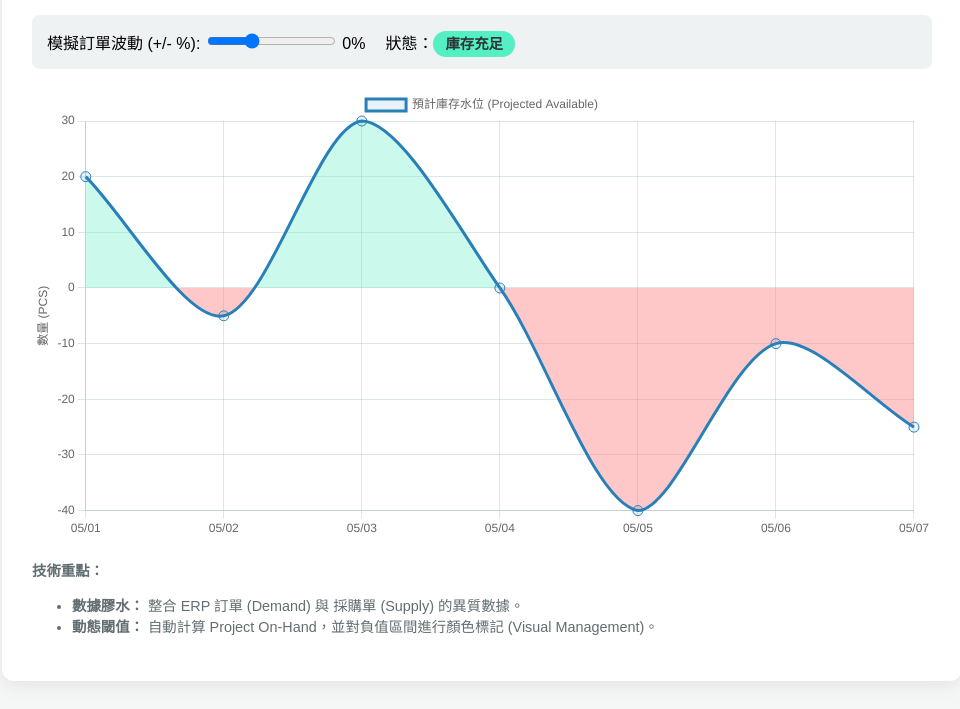
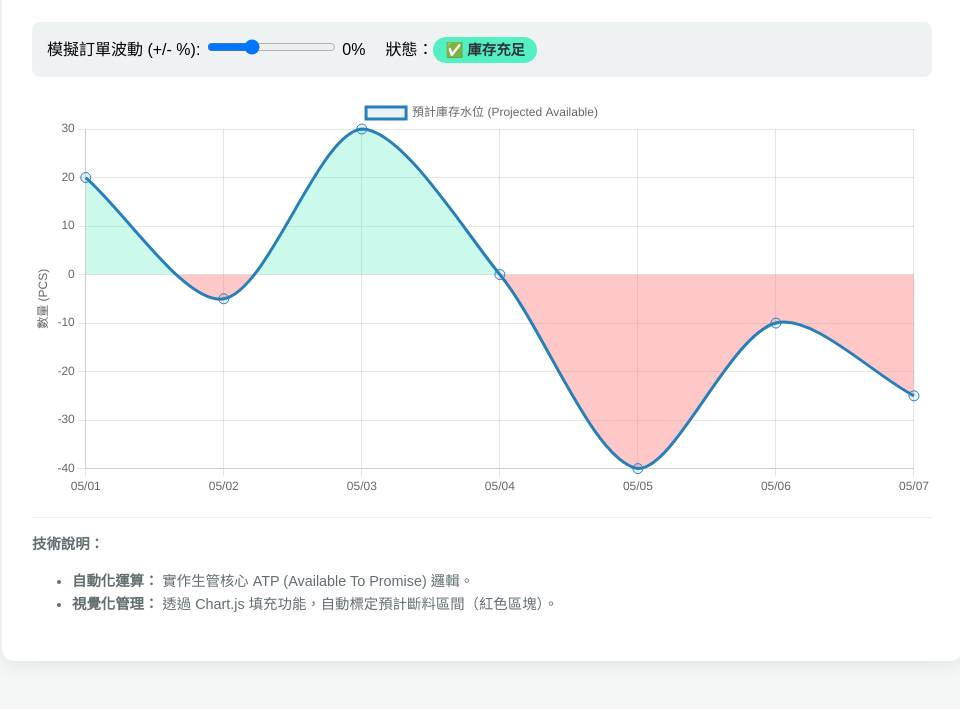
Before and after one commit to chen-yu86/ERP-SAP, a plain HTML site: page ERP.html in a window 1280 px wide. Shown: the part 181-890 px from the top of the page, without its empty margins (158-1118 px from the left). Drawn offline with nearby package versions, Linux system fonts and the light colour scheme.

Commit message:
Update ERP.html with enhancements and fixes

```diff
--- a/ERP.html
+++ b/ERP.html
@@ -2,57 +2,58 @@
 <html lang="zh-TW">
 <head>
     <meta charset="UTF-8">
+    <meta name="viewport" content="width=device-width, initial-scale=1.0">
     <title>生管/物管決策支援系統展示</title>
-    <script src="https://cdn.jsdelivr.net/npm/chart.js"></script>
+    <script src="https://cdn.jsdelivr.net/npm/chart.js@4.4.2/dist/chart.umd.min.js"></script>
     <style>
-        body { font-family: "Microsoft JhengHei", sans-serif; background-color: #f4f7f6; padding: 20px; }
+        body { font-family: "Microsoft JhengHei", "Heiti TC", sans-serif; background-color: #f4f7f6; padding: 20px; line-height: 1.6; }
         .container { max-width: 900px; margin: auto; background: white; padding: 30px; border-radius: 12px; box-shadow: 0 4px 20px rgba(0,0,0,0.08); }
         .header { border-left: 5px solid #2c3e50; padding-left: 15px; margin-bottom: 25px; }
-        .control-panel { background: #eef2f3; padding: 15px; border-radius: 8px; margin-bottom: 20px; display: flex; gap: 20px; align-items: center; }
+        .control-panel { background: #eef2f3; padding: 15px; border-radius: 8px; margin-bottom: 20px; display: flex; gap: 20px; align-items: center; flex-wrap: wrap; }
         .status-badge { padding: 5px 12px; border-radius: 20px; font-size: 0.9em; font-weight: bold; }
-        .danger { background: #ff7675; color: white; }
-        .safe { background: #55efc4; color: #2d3436; }
+        .danger { background: #ff7675 !important; color: white; }
+        .safe { background: #55efc4 !important; color: #2d3436; }
+        canvas { max-height: 400px; }
     </style>
 </head>
 <body>
 
 <div class="container">
     <div class="header">
-        <h1>智慧生產物料預警系統 <small style="font-size: 0.5em; color: #7f8c8d;">(Demo for MC/PC Role)</small></h1>
-        <p>本工具演示如何透過數據視覺化，協助生管提前 7 天識別斷料風險。</p>
+        <h1>智慧生產物料預警系統 <small style="font-size: 0.5em; color: #7f8c8d;">(Demo for MC/PC/OM Role)</small></h1>
+        <p>本工具演示如何透過數據視覺化，協助生管提前識別斷料風險，優化 SAP/ERP 決策效率。</p>
     </div>
 
     <div class="control-panel">
         <div>
             <label>模擬訂單波動 (+/- %): </label>
-            <input type="range" id="demandSlider" min="-50" max="100" value="0" oninput="updateChart()">
+            <input type="range" id="demandSlider" min="-50" max="100" value="0">
             <span id="demandVal">0%</span>
         </div>
         <div id="statusIndicator">
-            狀態：<span class="status-badge safe">庫存充足</span>
+            狀態：<span class="status-badge safe">✅ 庫存充足</span>
         </div>
     </div>
 
     <canvas id="inventoryChart"></canvas>
 
-    <div style="margin-top: 20px; color: #636e72; font-size: 0.9em;">
-        <strong>技術重點：</strong>
+    <div style="margin-top: 20px; color: #636e72; font-size: 0.9em; border-top: 1px solid #eee; pt: 15px;">
+        <p><strong>技術說明：</strong></p>
         <ul>
-            <li><strong>數據膠水：</strong> 整合 ERP 訂單 (Demand) 與 採購單 (Supply) 的異質數據。</li>
-            <li><strong>動態閾值：</strong> 自動計算 Project On-Hand，並對負值區間進行顏色標記 (Visual Management)。</li>
+            <li><strong>自動化運算：</strong> 實作生管核心 ATP (Available To Promise) 邏輯。</li>
+            <li><strong>視覺化管理：</strong> 透過 Chart.js 填充功能，自動標定預計斷料區間（紅色區塊）。</li>
         </ul>
     </div>
 </div>
 
 <script>
-// 1. 基礎數據 (模擬從 SAP/ERP 匯出)
+document.addEventListener('DOMContentLoaded', function() {
     const baseLabels = ['05/01', '05/02', '05/03', '05/04', '05/05', '05/06', '05/07'];
-const baseDemand = [20, 25, 45, 30, 40, 20, 15]; // 每日訂單需求
-const baseSupply = [0, 0, 80, 0, 0, 50, 0];      // 預計採購入庫
+    const baseDemand = [20, 25, 45, 30, 40, 20, 15];
+    const baseSupply = [0, 0, 80, 0, 0, 50, 0];
     let initialStock = 40;
 
     const ctx = document.getElementById('inventoryChart').getContext('2d');
-let myChart;
 
     function calculateStock(demandMod) {
         let stockLevels = [];
@@ -68,13 +69,42 @@ function calculateStock(demandMod) {
         return { stockLevels, hasShortage };
     }
 
-function updateChart() {
-    const mod = document.getElementById('demandSlider').value;
+    const initialData = calculateStock(0);
+
+    const myChart = new Chart(ctx, {
+        type: 'line',
+        data: {
+            labels: baseLabels,
+            datasets: [{
+                label: '預計庫存水位 (Projected Available)',
+                data: initialData.stockLevels,
+                borderColor: '#2980b9',
+                backgroundColor: 'rgba(41, 128, 185, 0.1)',
+                fill: {
+                    target: 'origin',
+                    above: 'rgba(85, 239, 196, 0.3)',
+                    below: 'rgba(255, 118, 117, 0.4)'
+                },
+                tension: 0.3,
+                pointRadius: 5
+            }]
+        },
+        options: {
+            responsive: true,
+            scales: {
+                y: { title: { display: true, text: '數量 (PCS)' } }
+            }
+        }
+    });
+
+    // 監聽滑桿
+    const slider = document.getElementById('demandSlider');
+    slider.addEventListener('input', function() {
+        const mod = this.value;
         document.getElementById('demandVal').innerText = mod + "%";
 
         const { stockLevels, hasShortage } = calculateStock(mod);
 
-    // 更新狀態燈
         const indicator = document.getElementById('statusIndicator');
         if (hasShortage) {
             indicator.innerHTML = '狀態：<span class="status-badge danger">⚠️ 發現缺料風險</span>';
@@ -84,46 +114,7 @@ function updateChart() {
 
         myChart.data.datasets[0].data = stockLevels;
         myChart.update();
-}
-
-// 2. 初始化 Chart.js
-myChart = new Chart(ctx, {
-    type: 'line',
-    data: {
-        labels: baseLabels,
-        datasets: [{
-            label: '預計庫存水位 (Projected Available)',
-            data: calculateStock(0).stockLevels,
-            borderColor: '#2980b9',
-            backgroundColor: 'rgba(41, 128, 185, 0.1)',
-            fill: {
-                target: 'origin',
-                above: 'rgba(85, 239, 196, 0.3)', // 高於 0 顯示綠色
-                below: 'rgba(255, 118, 117, 0.4)'  // 低於 0 顯示紅色（斷料區）
-            },
-            tension: 0.3,
-            pointRadius: 5
-        }]
-    },
-    options: {
-        responsive: true,
-        plugins: {
-            legend: { position: 'top' },
-            tooltip: {
-                callbacks: {
-                    afterBody: (context) => {
-                        return context[0].parsed.y < 0 ? '建議：提前催料或調整排程' : '';
-                    }
-                }
-            }
-        },
-        scales: {
-            y: {
-                title: { display: true, text: '數量 (PCS)' },
-                grid: { color: '#dfe6e9' }
-            }
-        }
-    }
+    });
 });
 </script>
 </body>
```
Lines whose indentation alone changed are shown as unchanged.
